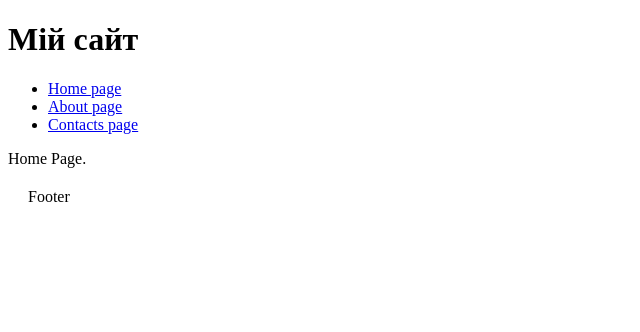
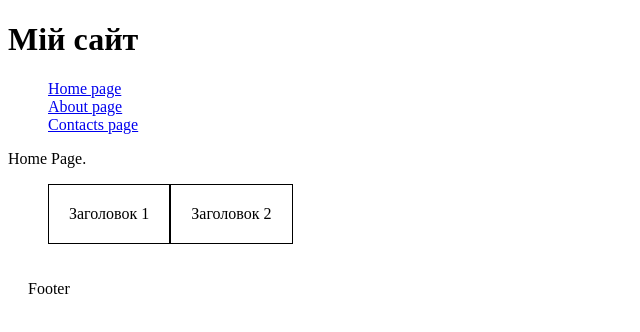
Before and after one commit to fc-fullstack-courses/pfe-2024-1-react-lessons, a React (Vite) app: page / in a window 1280 px wide. Shown: the top 332 px of the page, without its empty margins (0-640 px from the left). Built offline with nearby package versions, Linux system fonts and the light colour scheme.

Commit message:
Add very basic dropdown list example

```diff
--- a/src/pages/Home/Home.module.scss
+++ b/src/pages/Home/Home.module.scss
@@ -1 +1,30 @@
 .container {}
+
+
+ul {
+  list-style: none;
+}
+
+.navList {
+  display: flex;
+
+
+  &Item {
+    border: 1px solid black;
+    padding: 20px;
+
+
+    &:hover .subNavList {
+      display: block;
+    }
+  }
+}
+
+.subNavList {
+  display: none;
+
+
+  &Item {
+
+  }
+}
--- a/src/pages/Home/index.jsx
+++ b/src/pages/Home/index.jsx
@@ -5,6 +5,26 @@ export function HomePage() {
     <div className={styles.container}>
       {/* <Header /> */}
       Home Page.
+      <ul className={styles.navList}>
+        <li className={styles.navListItem}>
+          <span>Заголовок 1</span>
+          <ul className={styles.subNavList}>
+            <li className={styles.subNavListItem}>Посилання 1</li>
+            <li className={styles.subNavListItem}>Посилання 1</li>
+            <li className={styles.subNavListItem}>Посилання 1</li>
+            <li className={styles.subNavListItem}>Посилання 1</li>
+          </ul>
+        </li>
+        <li className={styles.navListItem}>
+          <span>Заголовок 2</span>
+          <ul className={styles.subNavList}>
+            <li className={styles.subNavListItem}>Посилання 1</li>
+            <li className={styles.subNavListItem}>Посилання 1</li>
+            <li className={styles.subNavListItem}>Посилання 1</li>
+            <li className={styles.subNavListItem}>Посилання 1</li>
+          </ul>
+        </li>
+      </ul>
       {/* <Footer /> */}
     </div>
   );
```
